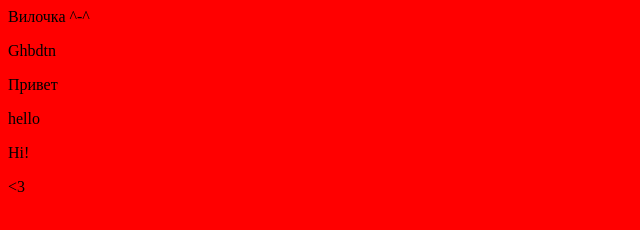
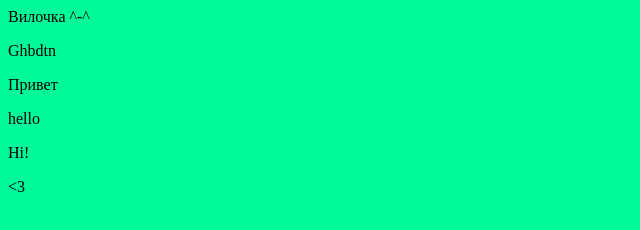
Before and after one commit to pe5ha/hello-world, a plain HTML site: page index.html in a window 1280 px wide. Shown: the whole page, without its empty margins (0-640 px from the left). Drawn offline with Linux system fonts and the light colour scheme.

Commit message:
Update index.html

```diff
--- a/index.html
+++ b/index.html
@@ -4,7 +4,7 @@
 
 </head>
 
-<body style="background: #ff0000">
+<body style="background: #00fa9a">
 <p>Вилочка ^-^</p>
 	<p>Ghbdtn</p>
 	<p>Привет</p>
```
